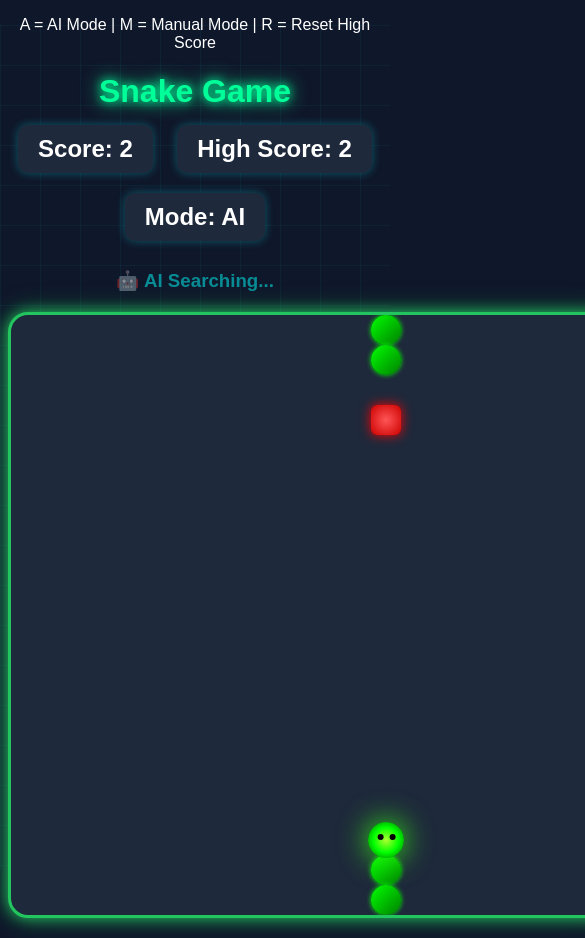
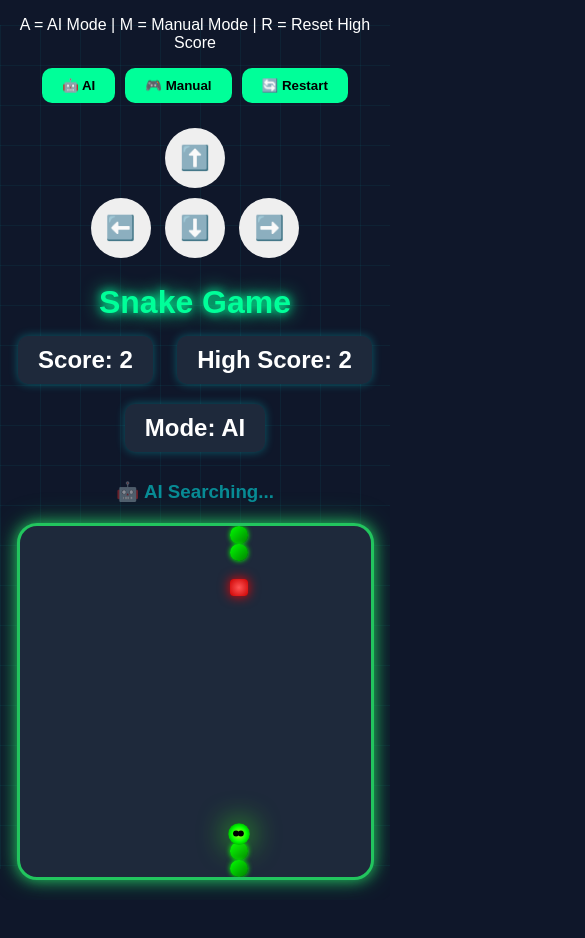
Before and after one commit to mohithreddy-c/Snake-Game-AI-BFS, a plain HTML site: page index.html in a window 390 px wide. Shown: the top 938 px of the page, 585 px wide, since content can reach past the window. After the commit the page ends 900 px from the top, so only its background shows below. Drawn offline with Linux system fonts and the light colour scheme.

Commit message:
Added mobile controls and UI improvements

```diff
--- a/index.html
+++ b/index.html
@@ -11,6 +11,30 @@ A = AI Mode |
 M = Manual Mode |
 R = Reset High Score
 </p>
+
+<div id="controls">
+
+    <button onclick="setAIMode()">🤖 AI</button>
+
+    <button onclick="setManualMode()">🎮 Manual</button>
+
+    <button onclick="resetGame()">🔄 Restart</button>
+
+</div>
+
+<div id="mobileControls">
+
+    <button onclick="direction='UP'">⬆️</button>
+
+    <div>
+        <button onclick="direction='LEFT'">⬅️</button>
+
+        <button onclick="direction='DOWN'">⬇️</button>
+
+        <button onclick="direction='RIGHT'">➡️</button>
+    </div>
+
+</div>
 
 <body>
 
--- a/script.js
+++ b/script.js
@@ -156,6 +156,26 @@ function drawSnake() {
                 "0 0 5px #00ff00";
         }
     });
+}
+
+function setAIMode(){
+
+    aiMode = true;
+
+    currentPath = [];
+
+    document.getElementById("mode").innerText =
+        "Mode: AI";
+}
+
+function setManualMode(){
+
+    aiMode = false;
+
+    currentPath = [];
+
+    document.getElementById("mode").innerText =
+        "Mode: Manual";
 }
 
 function drawFood() {
--- a/style.css
+++ b/style.css
@@ -165,6 +165,70 @@ h1{
     right:25%;
 }
 
+#controls{
+
+    margin:15px;
+
+    display:flex;
+
+    justify-content:center;
+
+    gap:10px;
+}
+
+#controls button{
+
+    padding:10px 20px;
+
+    border:none;
+
+    border-radius:10px;
+
+    background:#00ff99;
+
+    color:black;
+
+    font-weight:bold;
+
+    cursor:pointer;
+}
+
+#mobileControls{
+
+    margin-top:20px;
+
+    display:none;
+}
+
+#mobileControls button{
+
+    width:60px;
+
+    height:60px;
+
+    font-size:24px;
+
+    margin:5px;
+
+    border:none;
+
+    border-radius:50%;
+}
+
+@media (max-width: 768px){
+
+    #mobileControls{
+
+        display:block;
+    }
+
+    #board{
+
+        width:90vw;
+        height:90vw;
+    }
+}
+
 .cell{
 
     border:none;
```
